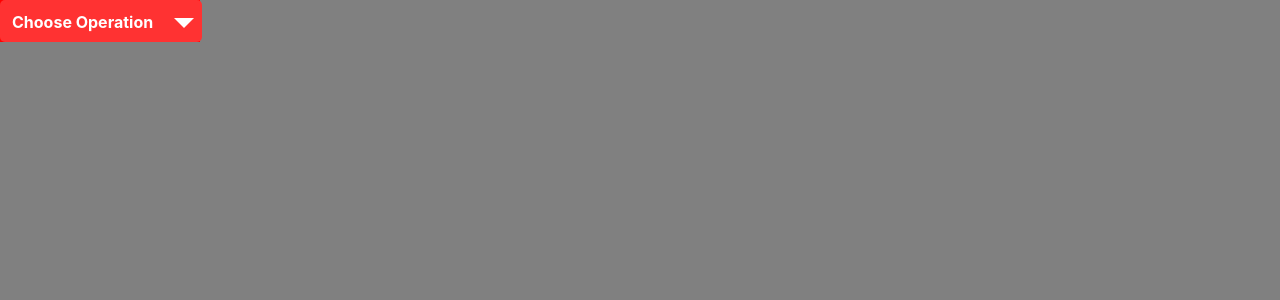
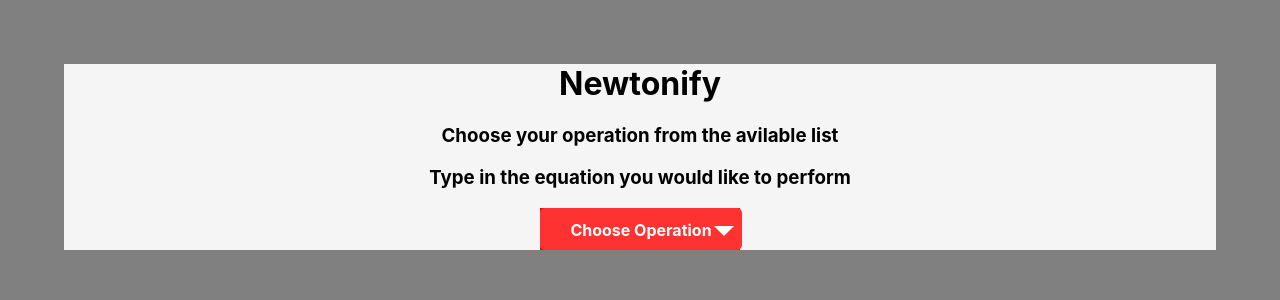
Before and after one commit to colingoodale/nimbly-testbuild, a React (Create React App) app in the folder client/: page / in a window 1280 px wide. Shown: the top 300 px of the page. Built offline with nearby package versions, Linux system fonts and the light colour scheme.

Commit message:
added in css and template wireframe components

```diff
--- a/client/src/App.js
+++ b/client/src/App.js
@@ -26,6 +26,10 @@ class Dropdown extends Component {
 
   render() {
     return (
+      <div className="App">
+        <h1>Newtonify</h1>
+        <h3>Choose your operation from the avilable list</h3>
+        <h3>Type in the equation you would like to perform</h3>
         <div className="dropdown" style={{ background: "red", width: "200px" }} >
           <div className="button" onClick={this.showDropdownMenu}> {this.state.currentOperation} </div>
 
@@ -50,7 +54,7 @@ class Dropdown extends Component {
           }
 
         </div>
-
+      </div>
     );
   }
 }
```
Lines whose indentation alone changed are shown as unchanged.
